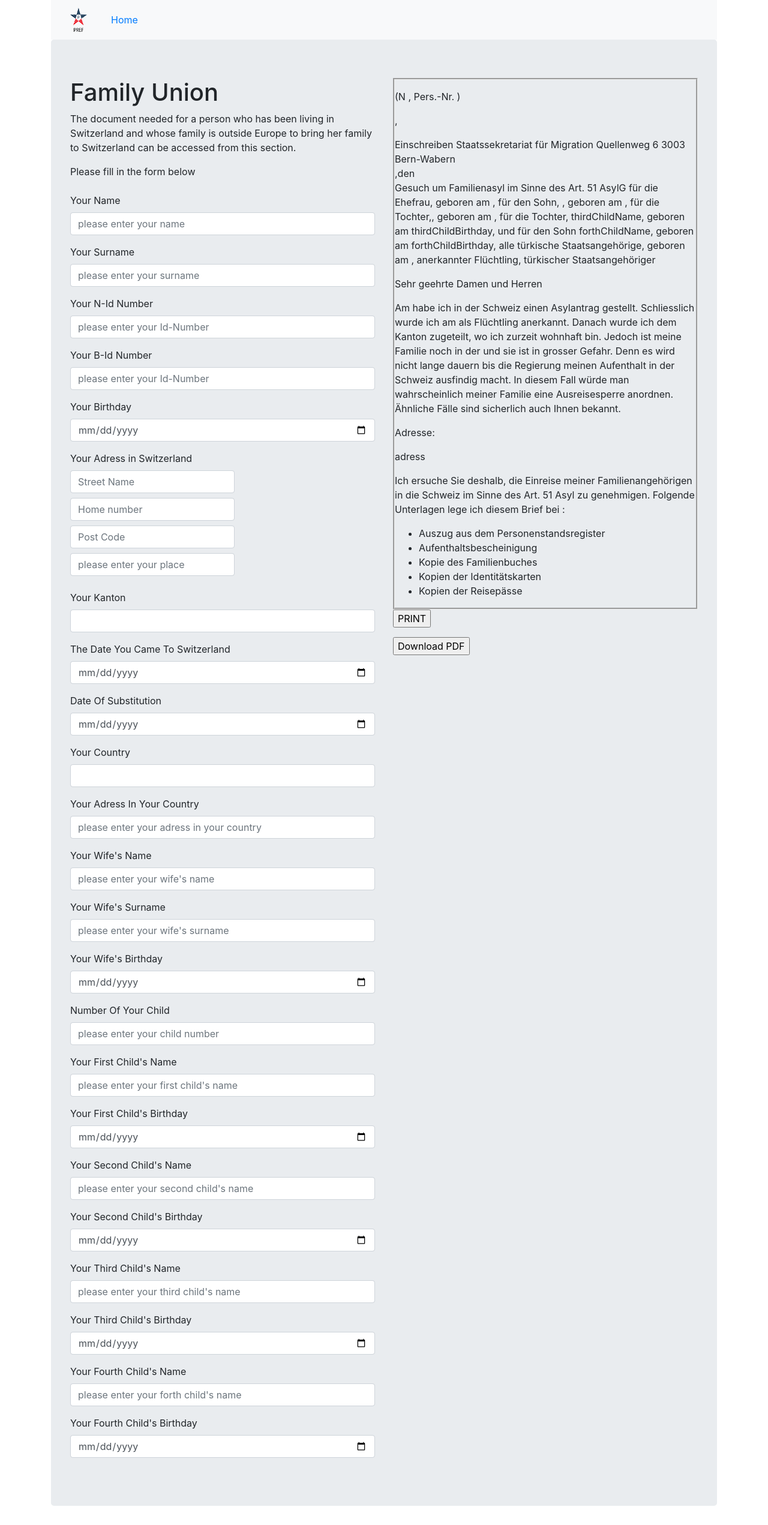
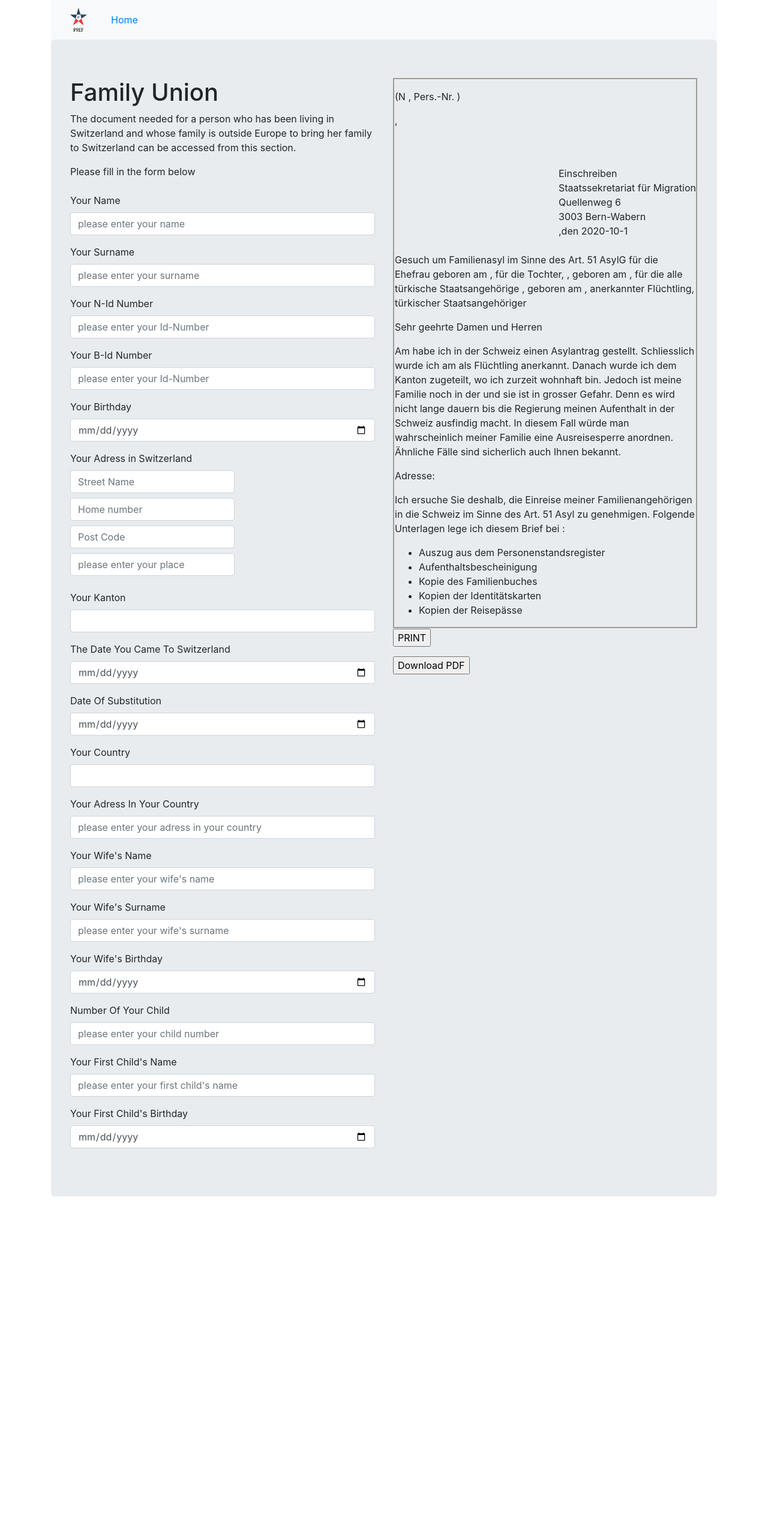
Before and after one commit to sokmen4083/PREF-Client, a React (Create React App) app: page /FamilyUnion in a window 1280 px wide. Shown: the whole page at 60% size. After the commit the page ends 2026 px from the top, so only its background shows below. Built offline with nearby package versions, Linux system fonts and the light colour scheme.

Commit message:
Juri App pdf dizayn

```diff
--- a/src/Dashboard/FamilyUnion.js
+++ b/src/Dashboard/FamilyUnion.js
@@ -11,9 +11,11 @@ export class Family extends Component
 
   constructor(props) {
       super(props);
+      var today = new Date(),
+            date = today.getFullYear() + '-' + (today.getMonth() + 1) + '-' + today.getDate();
       this.myChangeHandler = this.myChangeHandler.bind(this);
-      this.date = this.date.bind(this);
       this.state = {
+        date: date,
         username: '',
         usersurname: '',
         userid: Number,
@@ -39,10 +41,7 @@ export class Family extends Component
       };
   }
 
-  date(){
-    let date = new Date();
-    document.getElementById("today").innerHTML=  date.getDate();
-  }
+
 
 
   sendToPrint(){
@@ -62,7 +61,7 @@ export class Family extends Component
       .then((canvas) => {
         const imgData = canvas.toDataURL('image/png');
         const pdf = new jsPDF();
-        pdf.addImage(imgData, 'JPEG', 0, 0);
+        pdf.addImage(imgData, 'JPEG', 0, 0,);
         // pdf.output('dataurlnewwindow');
         pdf.save("download.pdf");
       })
@@ -188,40 +187,11 @@ export class Family extends Component
             <Form.Control type="date" name="userfirstchildbirthday" onChange={this.myChangeHandler}/>
           </Form.Group>
 
-          <Form.Group controlId="formBasicEmail">
-            <Form.Label>Your Second Child's Name</Form.Label>
-            <Form.Control type="text" placeholder="please enter your second child's name" name="usersecondchildname" onChange={this.myChangeHandler}/>
-          </Form.Group>
-
-          <Form.Group controlId="formBasicEmail">
-            <Form.Label>Your Second Child's Birthday</Form.Label>
-            <Form.Control type="date" name="usersecondchildbirthday" onChange={this.myChangeHandler}/>
-          </Form.Group>
-
-          <Form.Group controlId="formBasicEmail">
-            <Form.Label>Your Third Child's Name</Form.Label>
-            <Form.Control type="text" placeholder="please enter your third child's name" name="thirdChildName" onChange={this.myChangeHandler}/>
-          </Form.Group>
-
-          <Form.Group controlId="formBasicEmail">
-            <Form.Label>Your Third Child's Birthday</Form.Label>
-            <Form.Control type="date" name="thirdChildBirthday" onChange={this.myChangeHandler}/>
-          </Form.Group>
-
-          <Form.Group controlId="formBasicEmail">
-            <Form.Label>Your Fourth Child's Name</Form.Label>
-            <Form.Control type="text" placeholder="please enter your forth child's name" name="forthChildName" onChange={this.myChangeHandler}/>
-          </Form.Group>
-
-          <Form.Group controlId="formBasicEmail">
-            <Form.Label>Your Fourth Child's Birthday</Form.Label>
-            <Form.Control type="date" name="forthChildBirthday" onChange={this.myChangeHandler}/>
-          </Form.Group>
         </Form>
         </Col>
         <Col>
         <div id="family-pdf">
-            <div >
+
                 <div id="user-information">
                     <p id="user-name">{this.state.username}  {this.state.usersurname}</p>
                     <p id="user-Id"> (N {this.state.userid} , Pers.-Nr.{this.state.userbid} ) </p>
@@ -229,44 +199,53 @@ export class Family extends Component
                                         {this.state.userpostcode} {this.state.userplace}
                        </p>
                 </div>
+                <br></br>
+                <br></br>
 
-                <div id="sem-adres">Einschreiben Staatssekretariat für Migration Quellenweg 6 3003 Bern-Wabern
+                <div id="sem-adres">
+                  <div>Einschreiben </div>
+                <div>Staatssekretariat für Migration</div>
+                <div>Quellenweg 6 </div>
+                 3003 Bern-Wabern
+                 <div id="user-place">{this.state.userplace} ,den <span id="today">{this.state.date}</span></div>
+                 </div>
 
-    <div id="user-place">{this.state.userplace} ,den <span id="today">{this.date}</span></div>
 
-                </div>
 
-                <p>
+               <br></br>
+               <br></br>
+               <br></br>
+               <br></br>
+               <br></br>
+               <br></br>
+               <div>
+                  <p>
                     Gesuch um Familienasyl im Sinne des Art. 51 AsylG für die Ehefrau
-                    {this.state.userwifesname}, {this.state.userwifessurname}
-                    geboren am {this.state.userwifesbirthday}, für den Sohn, {this.state.userfirstchildname},
+                     <span> {this.state.userwifesname} {this.state.userwifessurname} </span>
+                    geboren am <span> {this.state.userwifesbirthday} </span>, für die Tochter, <span> {this.state.userfirstchildname} </span>,
                     geboren am {this.state.userfirstchildbirthday}, für die
-                    Tochter,{this.state.usersecondchildsname}, geboren am {this.state.usersecondchildbirthday}, für
-                    die Tochter, thirdChildName, geboren am thirdChildBirthday,
-                    und für den Sohn forthChildName, geboren am
-                    forthChildBirthday, alle türkische Staatsangehörige
-                    <span id="user-name">{this.state.username}</span>, geboren am
-                    <span id="user-birthday">{this.state.userbirthday} </span>, anerkannter Flüchtling,
+                    alle türkische Staatsangehörige
+                    <span id="user-name"> {this.state.username} </span>, geboren am
+                    <span id="user-birthday"> {this.state.userbirthday} </span>, anerkannter Flüchtling,
                     türkischer Staatsangehöriger
-                </p>
+                  </p>
+
 
                 <p>Sehr geehrte Damen und Herren</p>
 
                 <p>
-                    Am <span id="user-comeDate">{this.state.userdateofcametoswitzerland} </span> habe ich in der Schweiz einen Asylantrag gestellt.
-                    Schliesslich wurde ich am <span id="user-asylDate">{this.state.userdateofsubstitution} </span> als Flüchtling anerkannt.
-                    Danach wurde ich dem Kanton <span id="user-canton">{this.state.usercanton} </span> zugeteilt, wo ich zurzeit
-                    wohnhaft bin. Jedoch ist meine Familie noch in der <span id="user-country">{this.state.usercountry} </span> und
+                    Am <span id="user-comeDate"> {this.state.userdateofcametoswitzerland} </span> habe ich in der Schweiz einen Asylantrag gestellt.
+                    Schliesslich wurde ich am <span id="user-asylDate"> {this.state.userdateofsubstitution} </span> als Flüchtling anerkannt.
+                    Danach wurde ich dem Kanton <span id="user-canton"> {this.state.usercanton} </span> zugeteilt, wo ich zurzeit
+                    wohnhaft bin. Jedoch ist meine Familie noch in der <span id="user-country"> {this.state.usercountry} </span> und
                     sie ist in grosser Gefahr. Denn es wird nicht lange dauern bis die
-                    <span id="user-country">{this.state.usercountry}</span> Regierung meinen Aufenthalt in der Schweiz ausfindig
+                    <span id="user-country"> {this.state.usercountry} </span> Regierung meinen Aufenthalt in der Schweiz ausfindig
                     macht. In diesem Fall würde man wahrscheinlich meiner Familie eine Ausreisesperre anordnen. Ähnliche
                     Fälle sind sicherlich auch Ihnen bekannt.
                 </p>
 
-                <p><span id="user-country">{this.state.usercountry}</span> Adresse: {this.state.useradressincountry}
+                <p><span id="user-country"> {this.state.usercountry} </span> Adresse: {this.state.useradressincountry}
               </p>
-                <p>adress</p>
-
                 <p>
                     Ich ersuche Sie deshalb, die Einreise meiner Familienangehörigen in die Schweiz im Sinne des Art. 51
                     Asyl zu genehmigen. Folgende Unterlagen lege ich diesem Brief bei :
@@ -279,8 +258,8 @@ export class Family extends Component
                     <li>Kopien der Identitätskarten</li>
                     <li>Kopien der Reisepässe</li>
                 </ul>
+                </div>
             </div>
-        </div>
         <div>
                 <p><input type="button" value="PRINT" id="print" onClick={this.sendToPrint} /></p>
                 <p><input type="button" value="Download PDF" onClick={this.generatePDF} /></p>
```
